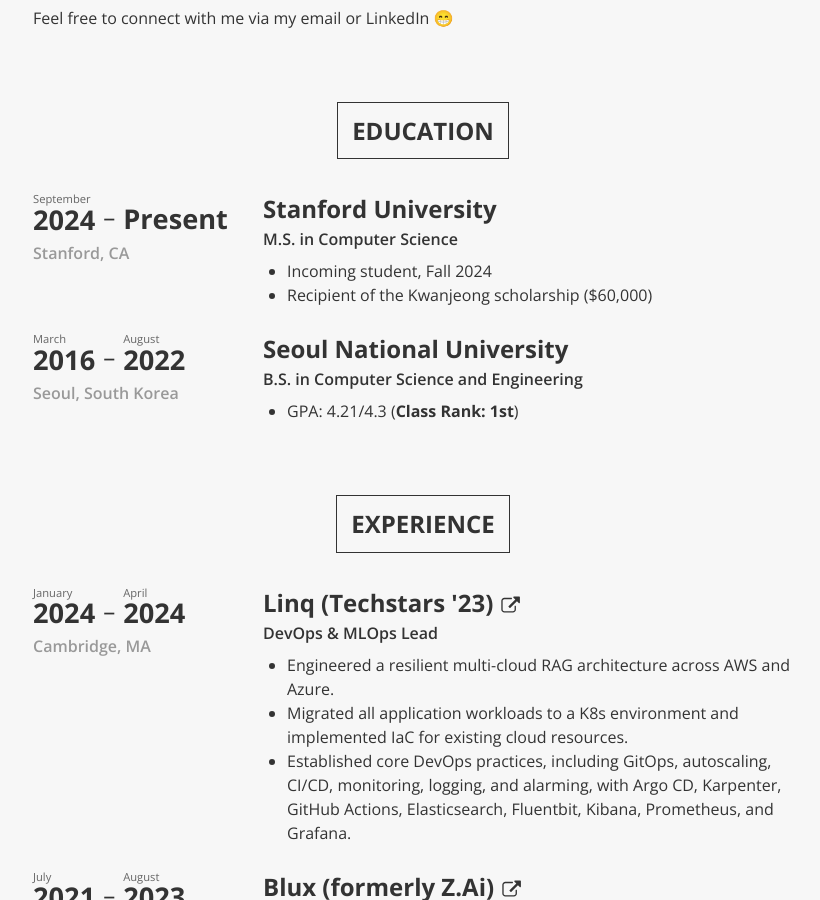
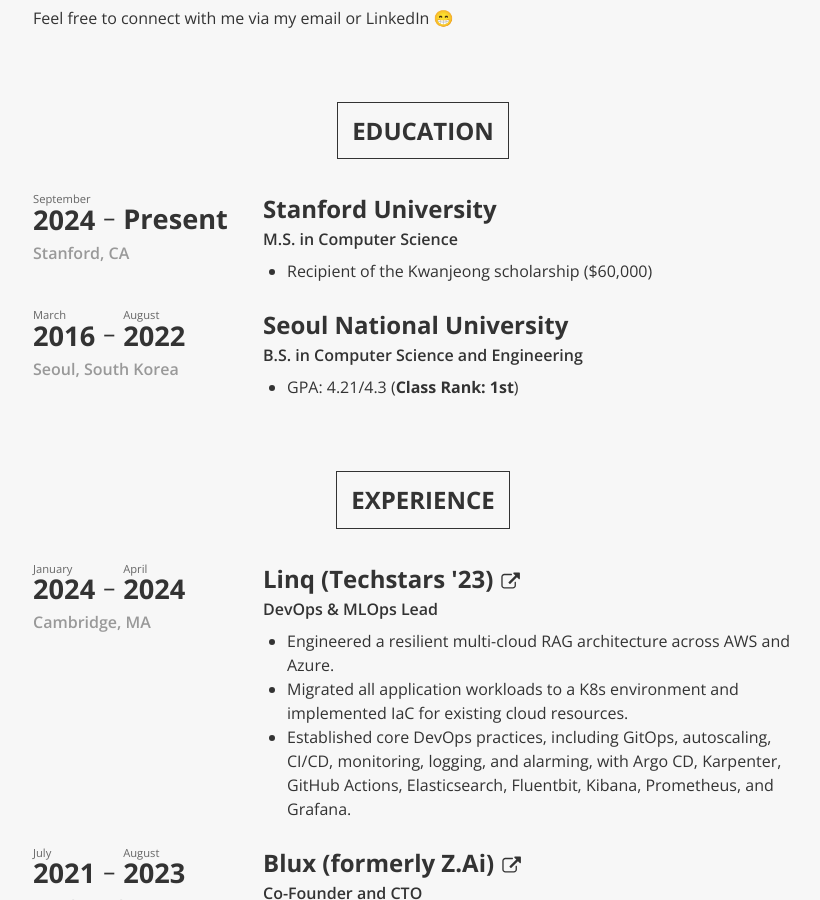
Before and after one commit to StuartSul/StuartSul.github.io_src, a Jekyll site: the page built from index.html, in a window 1280 px wide and 900 px high, scrolled down 1060 px. Shown: the whole window, without its empty margins (217-1037 px from the left). Built offline with Jekyll 4.4.1, drawn with Linux system fonts in a browser that asks for light colours.

Commit message:
[feat] Remove incoming status

```diff
--- a/_data/about.yaml
+++ b/_data/about.yaml
@@ -12,7 +12,6 @@
       start-month: September
       start-year: 2024
     descriptions:
-    - Incoming student, Fall 2024
     - Recipient of the Kwanjeong scholarship ($60,000)
   - heading: Seoul National University
     subheading: B.S. in Computer Science and Engineering
```
